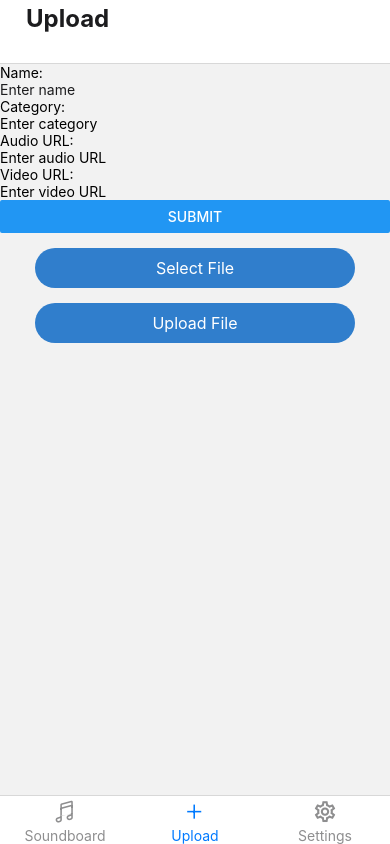
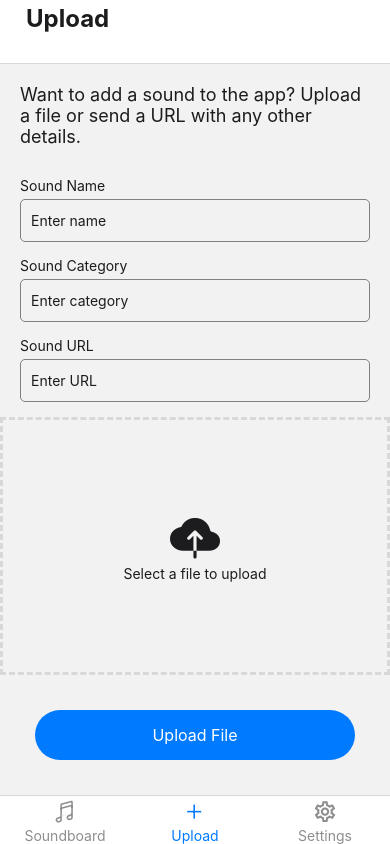
Before and after one commit to dtbayles/Ultimate-Soundboard, a React Native app: screen /Upload in a window 390 px wide. Built offline with nearby package versions, Linux system fonts and the light colour scheme; no server answers.

Commit message:
UI of Upload page

```diff
--- a/components/Soundboard.js
+++ b/components/Soundboard.js
@@ -295,31 +295,9 @@ const Soundboard = () => {
           toggleTagSelection={toggleTagSelection}
         />
       )}
-      {filteredSounds.length > 0 ? (
-        // <FlatList
-        //   data={filteredSounds}
-        //   renderItem={renderSoundItem}
-        //   keyExtractor={(item) => item.name}
-        //   numColumns={3}
-        //   contentContainerStyle={styles.soundListContainer}
-        //   onEndReached={fetchSounds} // Fetch more sounds when reaching the end of the list
-        //   onEndReachedThreshold={10} // Adjust the threshold as needed
-        //   ListFooterComponent={isLoading && <ActivityIndicator size="small" color={colors.text} />} // Render a loading indicator at the end of the list
-        //   refreshControl={<RefreshControl refreshing={isLoading} onRefresh={fetchSounds} />} // Refresh the list when pulling down
-        // />
-        // <SectionList
-        //   // sections={DATA}
-        //   sections={testSounds.sounds}
-        // renderItem={renderSoundItem}
-        // renderSectionHeader={renderSectionHeader}
-        // keyExtractor={(item, index) => item.name + index}
-        // numColumns={3}
-        // contentContainerStyle={styles.soundListContainer}
-        // onEndReached={fetchSounds}
-        // onEndReachedThreshold={10}
-        // ListFooterComponent={isLoading && <ActivityIndicator size="small" color={colors.text} />}
-        // stickySectionHeadersEnabled={true}
-        // />
+      {isLoading ? (
+        <ActivityIndicator size="small" color={colors.text} />
+      ) : filteredSounds.length > 0 ? (
         <SectionList
           sections={formatData()}
           renderItem={renderSoundItem}
@@ -330,7 +308,7 @@ const Soundboard = () => {
           stickySectionHeadersEnabled={true}
           onEndReached={fetchSounds}
           onEndReachedThreshold={10}
-          ListFooterComponent={isLoading && <ActivityIndicator size="small" color={colors.text} />}
+          ListFooterComponent={<ActivityIndicator size="small" color={colors.text} />}
         />
       ) : (
         <Text style={styles.noSoundsText}>No sounds found.</Text>
--- a/components/Upload.js
+++ b/components/Upload.js
@@ -1,163 +1,251 @@
-import React, { useState } from 'react';
-import { View, Text, TextInput, Button, TouchableOpacity, StyleSheet } from 'react-native';
+import React, {useEffect, useState} from 'react';
+import {
+  View,
+  Text,
+  TextInput,
+  Button,
+  TouchableOpacity,
+  StyleSheet,
+  Image,
+  TouchableWithoutFeedback, Keyboard
+} from 'react-native';
 import { useTheme } from '@react-navigation/native';
-import DocumentPicker from 'expo-document-picker';
+import * as DocumentPicker from 'expo-document-picker';
+import { API_KEY, API_URL } from '@env';
+import {Video} from "expo-av";
+import {Ionicons} from "@expo/vector-icons";
 
 const Upload = () => {
   const [name, setName] = useState('');
   const [category, setCategory] = useState('');
-  const [audioUrl, setAudioUrl] = useState('');
-  const [videoUrl, setVideoUrl] = useState('');
-  const [singleFile, setSingleFile] = useState(null);
+  const [url, setUrl] = useState('');
+  const [ file, setFile ] = useState(null);
   const { colors } = useTheme();
+  const styles = componentStyles(colors);
 
-  const checkPermissions = async () => {
-    const { status } = await Permissions.askAsync(Permissions.READ_EXTERNAL_STORAGE);
-    return status === 'granted';
+  useEffect(() => {
+    console.log('File.uri:', file ? file.uri : null);
+  }, [file]);
+
+  const pickFile = async () => {
+    try {
+      const response = await DocumentPicker.getDocumentAsync({
+        type: ['audio/*','video/*'],
+        copyToCacheDirectory: true,
+      });
+
+      if (response.type === 'success') {
+        const { name, size, uri } = response;
+        const nameParts = name.split('.');
+        const fileType = nameParts[nameParts.length - 1];
+        const allowedFileTypes = ['mp3', 'mp4', 'm4a'];
+
+        if (allowedFileTypes.includes(fileType.toLowerCase())) {
+          const typePrefix = fileType.toLowerCase() === 'mp4' ? 'video' : 'audio';
+
+          console.log('allowedFileTypes:', allowedFileTypes)
+          console.log('typePrefix:', typePrefix)
+          console.log('fileType:', fileType)
+
+          const fileToUpload = {
+            name: name,
+            size: size,
+            uri: uri,
+            type: `${typePrefix}/${fileType}`,
           };
 
-  const uploadImage = async () => {
-    const BASE_URL = 'xxxx';
+          setFile(fileToUpload);
+        } else {
+          // Display an error message or perform any desired action
+          console.log('Invalid file type. Please select an audio or video file.');
+          setFile(null);
+        }
+      } else {
+        setFile(null);
+      }
+    } catch (err) {
+      setFile(null);
+      console.warn(err);
+    }
+  };
 
-    // Check if any file is selected or not
-    if (singleFile) {
-      // If file selected then create FormData
-      const data = new FormData();
-
-      data.append('file_attachment', {
-        uri: singleFile.uri,
-        name: singleFile.name,
-        type: singleFile.type,
-      });
-
-      try {
-        const res = await fetch(BASE_URL + 'tutorial/upload.php', {
-          method: 'post',
-          body: data,
+  const postFile = async () => {
+    const url = API_URL;
+    const fileUri = file.uri;
+    const formData = new FormData();
+    formData.append('file', file);
+    const options = {
+      method: 'POST',
+      body: formData,
       headers: {
         Accept: 'application/json',
         'Content-Type': 'multipart/form-data',
+        'x-api-key': API_KEY,
       },
-          timeout: 5000,
-        });
+    };
 
-        const result = await res.json();
-        console.log('result', result);
-        if (result.status === 1) {
-          Alert.alert('Info', result.msg);
+    try {
+      console.log('url:', url);
+      const response = await fetch(url, options);
+      if (response.ok) {
+        console.log('Document uploaded successfully');
+        // Display a success message to the user or perform any additional actions
+      } else {
+        throw new Error('Failed to upload document');
       }
     } catch (error) {
-        console.log('error upload', error);
-      }
-    } else {
-      // If no file selected, show an alert
-      Alert.alert('Please select a file first');
+      console.log('Error uploading document:', error);
+      // Display an error message to the user or perform error handling logic
     }
   };
 
-  const selectFile = async () => {
-    const result = await checkPermissions();
-
-    if (result) {
-      try {
-        const result = await DocumentPicker.getDocumentAsync({
-          copyToCacheDirectory: false,
-          type: 'image/*',
-        });
-
-        if (result.type === 'success') {
-          console.log('res : ' + JSON.stringify(result));
-          setSingleFile(result);
-        }
-      } catch (err) {
-        setSingleFile(null);
-        console.warn(err);
-      }
-    }
-  };
-
-  const handleSubmit = () => {
-    console.log('Submitted:', name, category, audioUrl, videoUrl);
-  };
-
   return (
-    <View>
-      <Text>Name:</Text>
+    <TouchableWithoutFeedback onPress={Keyboard.dismiss} accessible={false}>
+      <View style={styles.container}>
+        <View style={styles.introTextContainer}>
+          <Text style={[styles.introTextStyle, { paddingBottom: 10 }]}>Want to add a sound to the app? Upload a file or send a URL with any other details.</Text>
+          {/*<Text style={styles.introTextStyle}>All media requires approval before displaying (typically within 24 hours)</Text>*/}
+        </View>
+        <View style={styles.formContainer}>
+          <View style={styles.formRow}>
+            <Text style={styles.textStyle}>Sound Name</Text>
             <TextInput
-        style={{ color: colors.text }}
+              style={styles.textInput}
               value={name}
               onChangeText={setName}
               placeholder="Enter name"
             />
-
-      <Text>Category:</Text>
+          </View>
+          <View style={styles.formRow}>
+            <Text style={styles.textStyle}>Sound Category</Text>
             <TextInput
+              style={styles.textInput}
               value={category}
               onChangeText={setCategory}
               placeholder="Enter category"
             />
-
-      <Text>Audio URL:</Text>
+          </View>
+          <View style={styles.formRow}>
+            <Text style={styles.textStyle}>Sound URL</Text>
             <TextInput
-        value={audioUrl}
-        onChangeText={setAudioUrl}
-        placeholder="Enter audio URL"
+              style={styles.textInput}
+              value={url}
+              onChangeText={setUrl}
+              placeholder="Enter URL"
+              clearButtonMode={"always"}
             />
-
-      <Text>Video URL:</Text>
-      <TextInput
-        value={videoUrl}
-        onChangeText={setVideoUrl}
-        placeholder="Enter video URL"
+          </View>
+          <View style={styles.previewContainer}>
+            {file && file.uri ? (
+              <>
+                <Video
+                  source={{ uri: file.uri }}
+                  style={styles.previewMedia}
+                  resizeMode="contain"
+                  useNativeControls
                 />
-
-      <Button onPress={handleSubmit} title="Submit" />
-
-      {singleFile && (
-        <Text style={styles.textStyle}>
-          File Name: {singleFile.name || ''}
-          {'\n'}
-          Type: {singleFile.type || ''}
-          {'\n'}
-          File Size: {singleFile.size || ''}
-          {'\n'}
-          URI: {singleFile.uri || ''}
-          {'\n'}
-        </Text>
+                <TouchableOpacity style={styles.clearButton} onPress={() => setFile(null)}>
+                  <Ionicons name="close-circle" size={24} color="white" />
+                </TouchableOpacity>
+              </>
+            ) : (
+              <TouchableOpacity style={styles.uploadFileSelector} onPress={pickFile}>
+                <Ionicons name="cloud-upload" size={50} color={colors.text} />
+                <Text style={styles.textStyle}>Select a file to upload</Text>
+              </TouchableOpacity>
             )}
-
-      <TouchableOpacity style={styles.buttonStyle} activeOpacity={0.5} onPress={selectFile}>
-        <Text style={styles.buttonTextStyle}>Select File</Text>
-      </TouchableOpacity>
-
-      <TouchableOpacity style={styles.buttonStyle} activeOpacity={0.5} onPress={uploadImage}>
+          </View>
+        </View>
+        <TouchableOpacity style={styles.uploadButtonStyle} activeOpacity={0.5} onPress={postFile}>
           <Text style={styles.buttonTextStyle}>Upload File</Text>
         </TouchableOpacity>
       </View>
+    </TouchableWithoutFeedback>
   );
 };
 
-const styles = StyleSheet.create({
-  buttonStyle: {
-    backgroundColor: '#307ecc',
+const componentStyles = (colors) => StyleSheet.create({
+  container: {
+    flex: 1,
+  },
+  formContainer: {
+    flex: 1,
+  },
+  buttonContainer: {
+    marginVertical: 35,
+  },
+  buttonTextStyle: {
+    color: '#FFFFFF',
+    fontSize: 16,
+  },
+  textInput: {
+    flex: 1,
+    height: 40,
+    borderColor: 'gray',
+    borderWidth: 1,
+    borderRadius: 5,
+    marginTop: 5,
+    marginBottom: 15,
+    paddingLeft: 10,
+    width: '100%',
+    color: colors.text,
+  },
+  formRow: {
+    flexDirection: 'column',
+    alignItems: 'left',
+    width: '100%',
+    paddingHorizontal: 20,
+    height: 80,
+  },
+  uploadButtonStyle: {
+    backgroundColor: colors.primary,
     borderWidth: 0,
     color: '#FFFFFF',
     borderColor: '#307ecc',
-    height: 40,
-    alignItems: 'center',
+    height: 50,
     borderRadius: 30,
     marginLeft: 35,
     marginRight: 35,
-    marginTop: 15,
-  },
-  buttonTextStyle: {
-    color: '#FFFFFF',
-    paddingVertical: 10,
-    fontSize: 16,
+    paddingBottom: 0,
+    justifyContent: 'center',
+    alignItems: 'center',
+    marginVertical: 35,
   },
   textStyle: {
-    // Add any styles you want for the file details text
+    color: colors.text,
   },
+  previewContainer: {
+    flex: 1,
+    borderColor: colors.border,
+    borderWidth: 3,
+    borderStyle: 'dashed',
+    alignItems: 'center',
+    alignContent: 'center',
+  },
+  previewMedia: {
+    height: '100%',
+    width: '100%',
+  },
+  introTextContainer: {
+    paddingHorizontal: 20,
+    paddingVertical: 20,
+  },
+  introTextStyle: {
+    color: colors.text,
+    fontSize: 18,
+  },
+  clearButton: {
+    position: 'absolute',
+    top: 10,
+    right: 10,
+    zIndex: 1,
+  },
+  uploadFileSelector: {
+    width: '100%',
+    height: '100%',
+    justifyContent: 'center',
+    alignItems: 'center',
+  }
 });
 
 export default Upload;
```
Lines whose indentation alone changed are shown as unchanged.
